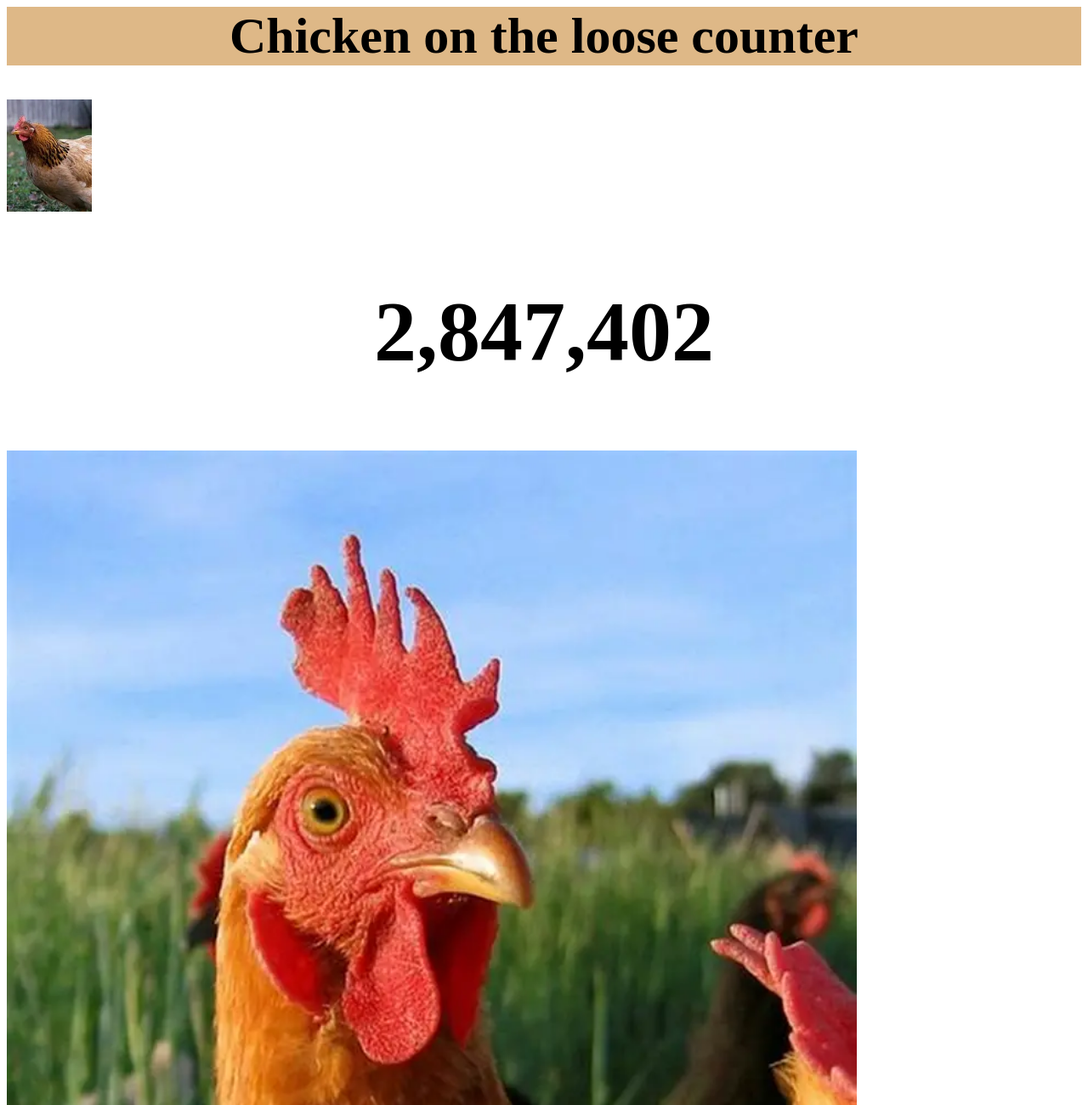
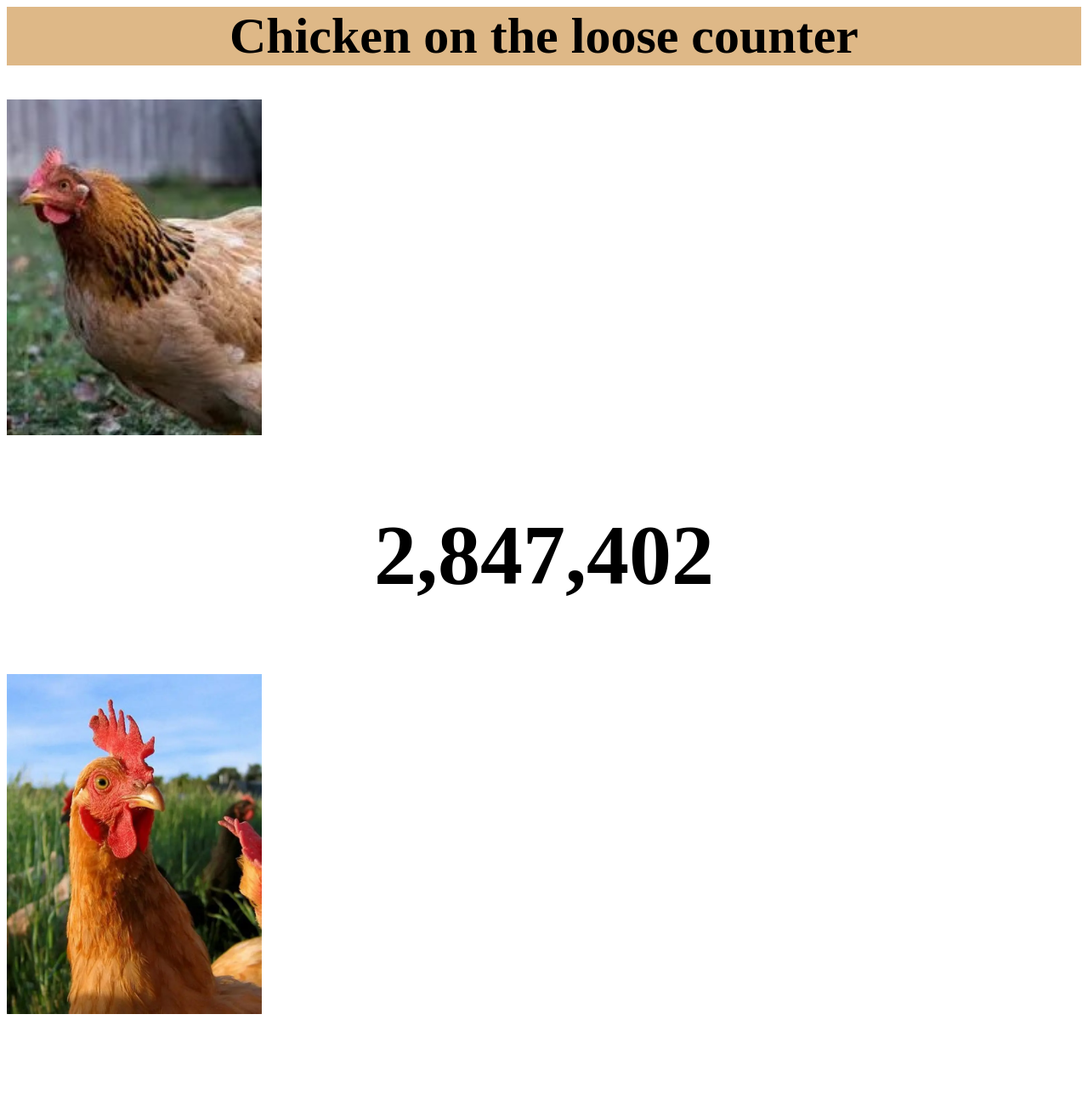
Before and after one commit to Abhayvr23/chicken-counter, a plain HTML site: page index.html in a window 1280 px wide. Shown: the top 1300 px of the page at 85% size. After the commit the page ends 1201 px from the top, so only its background shows below. Drawn offline with Linux system fonts and the light colour scheme.

Commit message:
Adjust image widths in index.html
Updated image widths for better display.

```diff
--- a/index.html
+++ b/index.html
@@ -9,10 +9,10 @@
 
         </header>
         <div>
-        <img src="download.jpg" alt="Chicken Image" width="100">
+        <img src="download.jpg" alt="Chicken Image" width="300">
         <br>
         <h2 id="counter">Loading chickens...</h2>
-        <img src="OIP.webp" alt="Dancing Chicken" width="1000">
+        <img src="OIP.webp" alt="Dancing Chicken" width="300">
         </div>
         <script src="index.js"></script>
     </body>
```
